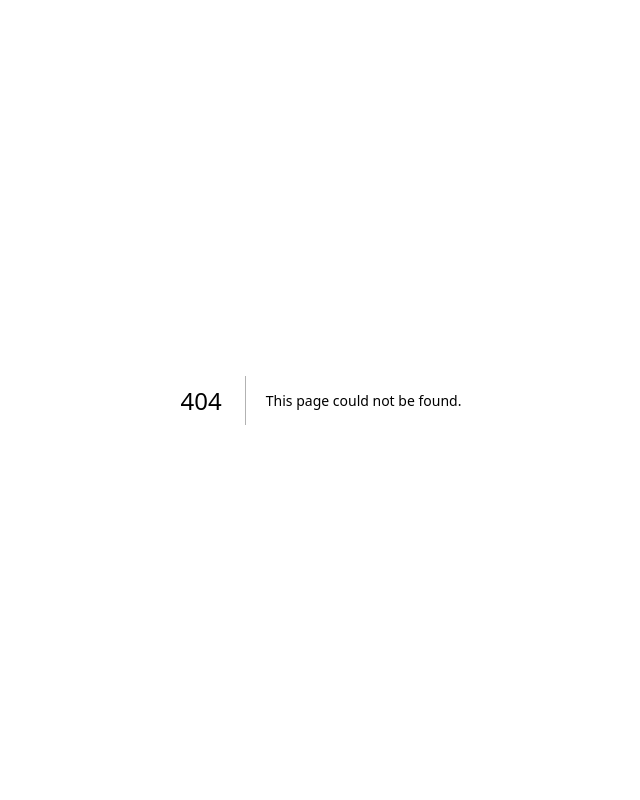
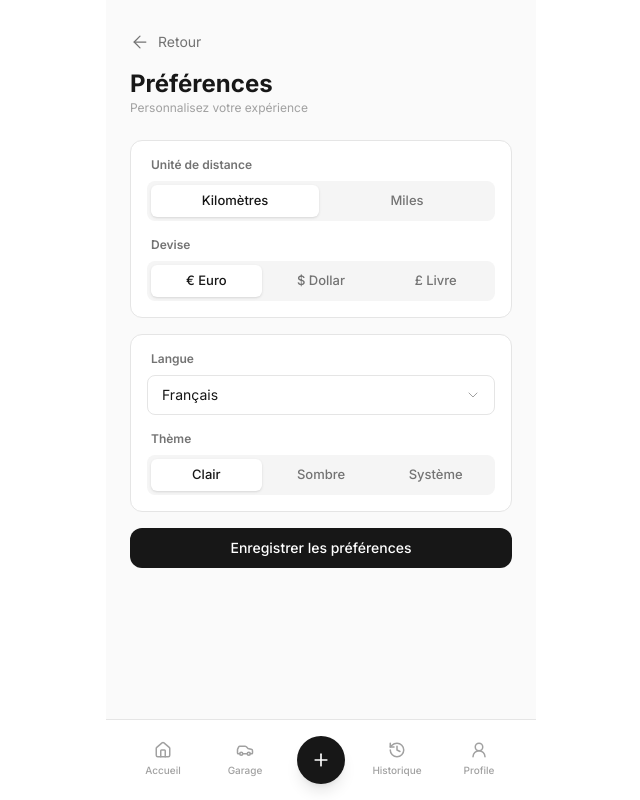
Before and after one commit to FlytziTv/MyDriveLog, a Next.js app: page /profile/preferences in a window 1280 px wide. Before the commit this address had no page. Shown: the whole page, without its empty margins (319-959 px from the left). Built offline with nearby package versions, Linux system fonts and the light colour scheme.

Commit message:
feat: ajouter la page de préférences avec options de personnalisation

```diff
--- /dev/null
+++ b/app/(app)/profile/preferences/page.tsx
@@ -0,0 +1,95 @@
+"use client";
+
+import { useState } from "react";
+
+import SegmentedControl from "@/components/ui/SegmentedControl";
+import { SectionProfile } from "@/components/profile/Sections";
+import { ArrowLeft } from "lucide-react";
+import Link from "next/link";
+import { SelectBase } from "@/components/ui/Input";
+import {
+  pref_unit,
+  pref_devise,
+  pref_langue,
+  pref_theme,
+} from "@/lib/preferences";
+
+export default function Page() {
+  const [prefSettings, setPrefSettings] = useState({
+    unite: "km",
+    langue: "fr",
+    devise: "EUR",
+    theme: "light",
+  });
+
+  return (
+    <>
+      <div className="flex flex-col gap-4">
+        <Link
+          href="/profile"
+          className="flex items-center gap-2 text-neutral-500"
+        >
+          <ArrowLeft className="w-5 h-5" strokeWidth={1.5} />
+          <span className="text-sm">Retour</span>
+        </Link>
+
+        <div className="flex flex-col gap-0">
+          <h2 className="text-2xl font-bold text-neutral-900">Préférences</h2>
+          <p className="text-xs text-neutral-400">
+            Personnalisez votre expérience
+          </p>
+        </div>
+      </div>
+
+      <div className="flex flex-col gap-4">
+        {/* Unités Preferences */}
+
+        <div className="bg-white border border-neutral-200 rounded-xl p-4 flex flex-col gap-4">
+          {/* Unité de distance */}
+          <SectionProfile title="Unité de distance">
+            <SegmentedControl
+              value={prefSettings.unite}
+              options={pref_unit}
+              onChange={(v) => setPrefSettings((s) => ({ ...s, unite: v }))}
+            />
+          </SectionProfile>
+
+          {/* Devise */}
+          <SectionProfile title="Devise">
+            <SegmentedControl
+              value={prefSettings.devise}
+              options={pref_devise}
+              onChange={(v) => setPrefSettings((s) => ({ ...s, devise: v }))}
+            />
+          </SectionProfile>
+        </div>
+
+        <div className="bg-white border border-neutral-200 rounded-xl p-4 flex flex-col gap-4">
+          {/* Langue */}
+          <SectionProfile title="Langue">
+            <SelectBase
+              value={prefSettings.langue}
+              onChange={(e) =>
+                setPrefSettings((s) => ({ ...s, langue: e.target.value }))
+              }
+              options={pref_langue}
+            />
+          </SectionProfile>
+
+          {/* Devise */}
+          <SectionProfile title="Thème">
+            <SegmentedControl
+              value={prefSettings.theme}
+              options={pref_theme}
+              onChange={(v) => setPrefSettings((s) => ({ ...s, theme: v }))}
+            />
+          </SectionProfile>
+        </div>
+
+        <button className="w-full h-10 bg-neutral-900 text-white rounded-xl text-sm font-medium">
+          Enregistrer les préférences
+        </button>
+      </div>
+    </>
+  );
+}
--- /dev/null
+++ b/components/ui/SegmentedControl.tsx
@@ -0,0 +1,23 @@
+export default function SegmentedControl({
+  value,
+  options,
+  onChange,
+}: {
+  value: string;
+  options: { value: string; label: string }[];
+  onChange: (v: string) => void;
+}) {
+  return (
+    <div className="flex bg-neutral-100 rounded-lg p-1 gap-1">
+      {options.map((opt) => (
+        <button
+          key={opt.value}
+          onClick={() => onChange(opt.value)}
+          className={`flex-1 h-8 rounded-md text-[13px] font-medium transition-colors ${value === opt.value ? "bg-white text-neutral-900 shadow-sm" : "text-neutral-500"}`}
+        >
+          {opt.label}
+        </button>
+      ))}
+    </div>
+  );
+}
--- /dev/null
+++ b/lib/preferences.ts
@@ -0,0 +1,25 @@
+const pref_unit = [
+  { value: "km", label: "Kilomètres" },
+  { value: "mi", label: "Miles" },
+];
+
+const pref_devise = [
+  { value: "EUR", label: "€ Euro" },
+  { value: "USD", label: "$ Dollar" },
+  { value: "GBP", label: "£ Livre" },
+];
+
+const pref_langue = [
+  { value: "fr", label: "Français" },
+  { value: "en", label: "English" },
+  { value: "es", label: "Español" },
+  { value: "de", label: "Deutsch" },
+];
+
+const pref_theme = [
+  { value: "light", label: "Clair" },
+  { value: "dark", label: "Sombre" },
+  { value: "system", label: "Système" },
+];
+
+export { pref_unit, pref_devise, pref_langue, pref_theme };
```
